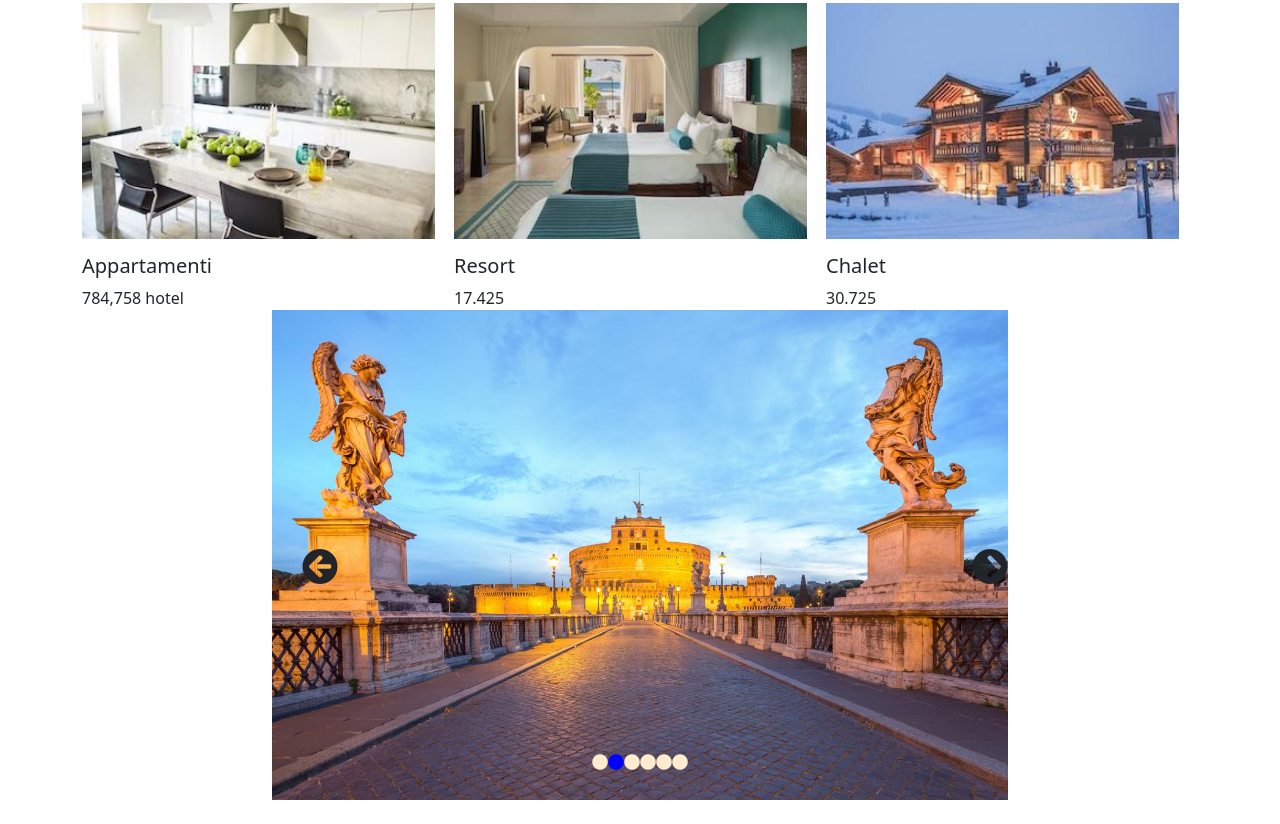
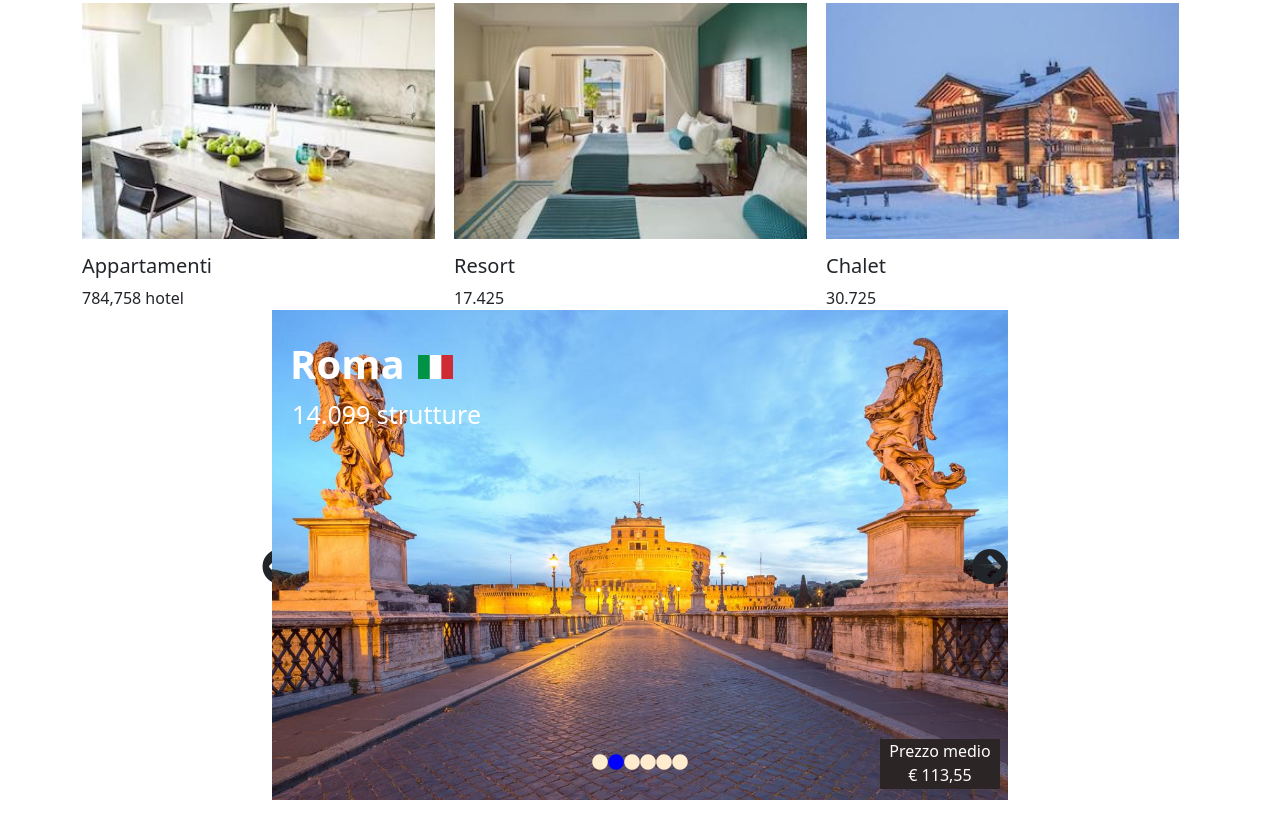
Before and after one commit to shatyrbekova/vue-slider, a plain HTML site: page index.html in a window 1280 px wide. Shown: the part 692-1516 px from the top of the page. Drawn offline with nearby package versions, Linux system fonts and the light colour scheme.

Commit message:
struttura

```diff
--- a/css/style.css
+++ b/css/style.css
@@ -151,7 +151,7 @@ flex-direction: row;
 }
 .arrow-left{
     position: relative;
-    left:220px;
+    left:180px;
 }
 
 .slider-dots{
@@ -180,3 +180,35 @@ flex-direction: row;
 .img-struttura{
     margin-bottom: 15px;
 }
+.slider-photo{
+    position: relative;
+}
+.title-rome{
+    color:white;
+    position: absolute;
+    top: 30px;
+    left:30px;
+    font-size: 25px;
+    font-weight: 400;
+}
+.title-rome h3{
+    font-weight: bold;
+    font-size:40px;
+    margin-right: 120px;
+}
+
+.title-rome img{
+  width:35px;
+  position: relative;
+  top:-50px;
+  right:70px;
+}
+.prezzo-medio{
+    position: absolute;
+    bottom: 35px;
+    height: 50px;
+    width:120px;
+    color:white;
+    background-color: rgb(44, 37, 37);
+    right:20px;
+}
--- a/index.html
+++ b/index.html
@@ -139,8 +139,8 @@
                             <h5>Campagna</h5>
                             <p>Non c'è niente di più rilassante della campagna</p>
                         </div>
+
                       </div>
-
                   </div>
                   <div class="col-3">
                       <div class="box">
@@ -251,6 +251,15 @@
 
                 </i>
             </div>
+            <div class="title-rome">
+                <h3>Roma</h3>
+                <span>14.099 strutture</span>
+                <img src="./img/italy-flag.png" alt="">
+            </div>
+           <div class="prezzo-medio">
+               <div>Prezzo medio</div>
+               <div>€ 113,55</div>
+           </div>
         </div>
         <div class="col-2 arrow " @click="next">
             <i  class="fas fa-arrow-circle-right arrow-right"></i>
```
Also changed, not shown: img/italy-flag.png (added).
